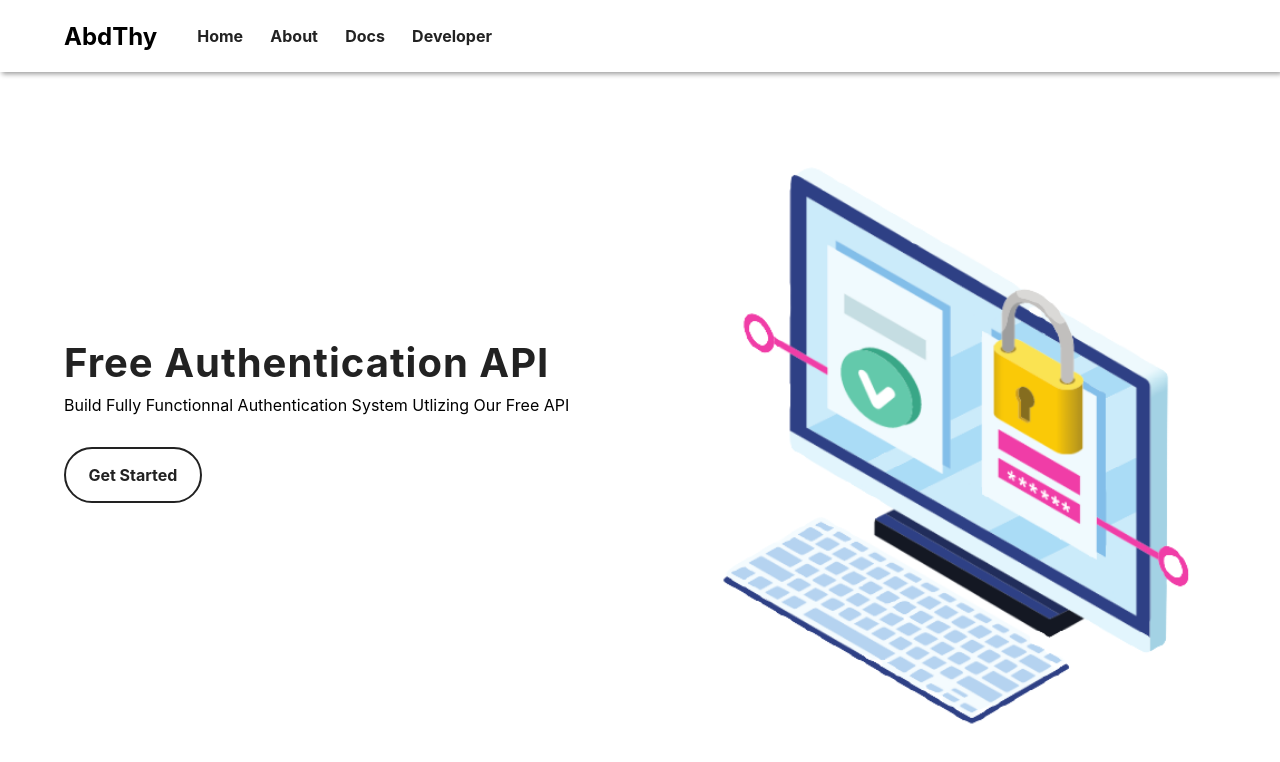
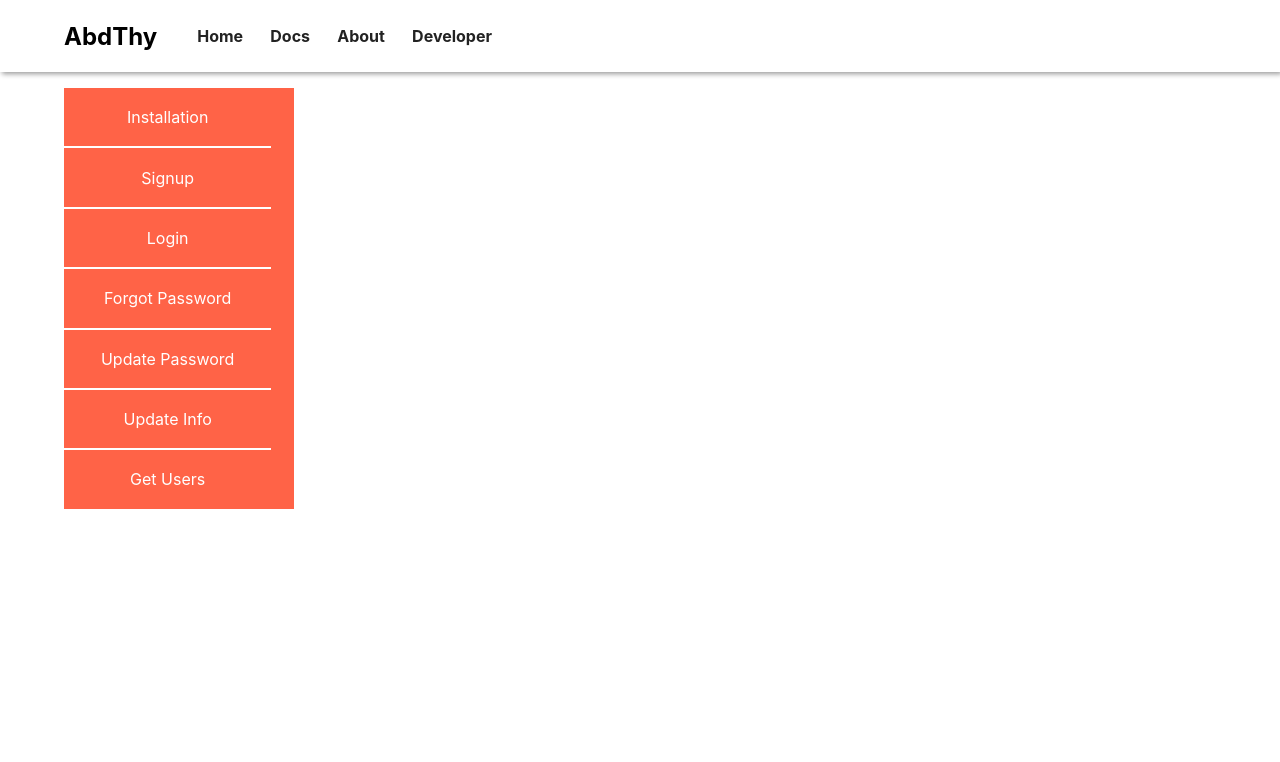
Before and after one commit to Abd-Alwahab/backend-api-auth-system-docs, a React (Create React App) app: page /docs in a window 1280 px wide. Before the commit this address led to /home. Shown: the top 762 px of the page. Built offline with nearby package versions, Linux system fonts and the light colour scheme.

Commit message:
start working on the docs page

```diff
--- a/src/App.css
+++ b/src/App.css
@@ -1,6 +1,11 @@
 *::selection {
   background-color: #222;
   color: #fff;
+}
+
+.container {
+  width: 90%;
+  margin: 0 auto;
 }
 
 .header__nav {
@@ -114,3 +119,37 @@ h5 {
   background-color: #222;
   color: #fff;
 }
+
+/* Sub Navigation Style Start Here */
+.sub__nav {
+  width: 20%;
+}
+
+.sub__list {
+  width: 100%;
+  list-style: none;
+  padding: 0;
+  background-color: tomato;
+}
+
+.sub__item {
+  width: 90%;
+  padding: 1.2rem 0;
+  text-align: center;
+}
+
+.sub__item:not(:last-of-type) {
+  border-bottom: 2px solid rgb(255, 255, 255);
+}
+
+.sub__link {
+  color: #fff;
+  text-decoration: none;
+  display: block;
+}
+
+/*  */
+
+.docs_content {
+  /* width: ; */
+}
--- a/src/App.js
+++ b/src/App.js
@@ -2,6 +2,7 @@ import { BrowserRouter, Redirect, Route, Switch } from "react-router-dom";
 import "./App.css";
 import Nav from "./components/Nav";
 import About from "./pages/About";
+import Docs from "./pages/Docs";
 import Home from "./pages/Home";
 
 function App() {
@@ -12,6 +13,7 @@ function App() {
         <Switch>
           <Route path="/home" component={Home} />
           <Route path="/about" component={About} />
+          <Route path="/docs" component={Docs} />
           <Redirect from="/" to="/home" />
         </Switch>
       </BrowserRouter>
--- /dev/null
+++ b/src/components/Container.js
@@ -0,0 +1,7 @@
+import React from "react";
+
+function Container({ children }) {
+  return <div className="container">{children}</div>;
+}
+
+export default Container;
--- /dev/null
+++ b/src/components/Installation.js
@@ -0,0 +1,7 @@
+import React from "react";
+
+function Installation() {
+  return <div>How To Install</div>;
+}
+
+export default Installation;
--- a/src/components/Nav.js
+++ b/src/components/Nav.js
@@ -13,14 +13,18 @@ export default function Nav() {
                 Home
               </Link>
             </li>
+
+            <li className="item">
+              <Link className="link" to="/docs">
+                Docs
+              </Link>
+            </li>
             <li className="item">
               <Link className="link" to="/about">
                 About
               </Link>
             </li>
-            <li className="item">
-              <Link className="link">Docs</Link>
-            </li>
+
             <li className="item">
               <Link className="link">Developer</Link>
             </li>
--- /dev/null
+++ b/src/components/Signup.js
@@ -0,0 +1,7 @@
+import React from "react";
+
+function Signup() {
+  return <div>Signup Steps</div>;
+}
+
+export default Signup;
--- /dev/null
+++ b/src/components/SubNavList.js
@@ -0,0 +1,61 @@
+import React from "react";
+import { Link } from "react-router-dom";
+
+export default function SubNavList({ match }) {
+  return (
+    <div>
+      <nav className="sub__nav">
+        <ul className="sub__list">
+          <li className="sub__item">
+            <Link className="sub__link" to={`${match.path}/installation`}>
+              {" "}
+              Installation
+            </Link>
+          </li>
+
+          <li className="sub__item">
+            <Link className="sub__link" to={`${match.path}/signup`}>
+              {" "}
+              Signup
+            </Link>
+          </li>
+
+          <li className="sub__item">
+            <Link className="sub__link" to={`${match.path}/signup`}>
+              {" "}
+              Login
+            </Link>
+          </li>
+
+          <li className="sub__item">
+            <Link className="sub__link" to={`${match.path}/signup`}>
+              {" "}
+              Forgot Password
+            </Link>
+          </li>
+
+          <li className="sub__item">
+            <Link className="sub__link" to={`${match.path}/signup`}>
+              {" "}
+              Update Password
+            </Link>
+          </li>
+
+          <li className="sub__item">
+            <Link className="sub__link" to={`${match.path}/signup`}>
+              {" "}
+              Update Info
+            </Link>
+          </li>
+
+          <li className="sub__item">
+            <Link className="sub__link" to={`${match.path}/signup`}>
+              {" "}
+              Get Users
+            </Link>
+          </li>
+        </ul>
+      </nav>
+    </div>
+  );
+}
--- /dev/null
+++ b/src/pages/Docs.js
@@ -0,0 +1,19 @@
+import React from "react";
+import { Route } from "react-router-dom";
+import Container from "../components/Container";
+import Installation from "../components/Installation";
+import Signup from "../components/Signup";
+import SubNavList from "../components/SubNavList";
+
+export default function Docs({ match }) {
+  return (
+    <Container>
+      <SubNavList match={match} />
+
+      <div className="docs_content">
+        <Route path={`${match.path}/installation`} component={Installation} />
+        <Route path={`${match.path}/signup`} component={Signup} />
+      </div>
+    </Container>
+  );
+}
```
Also changed, not shown: 1 other file (tests, documents, lock files or other folders).
